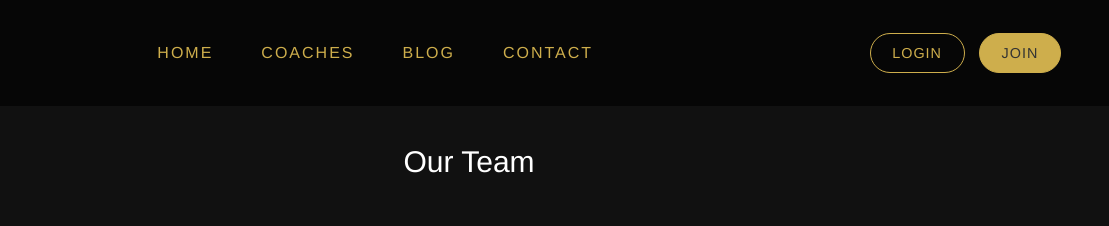
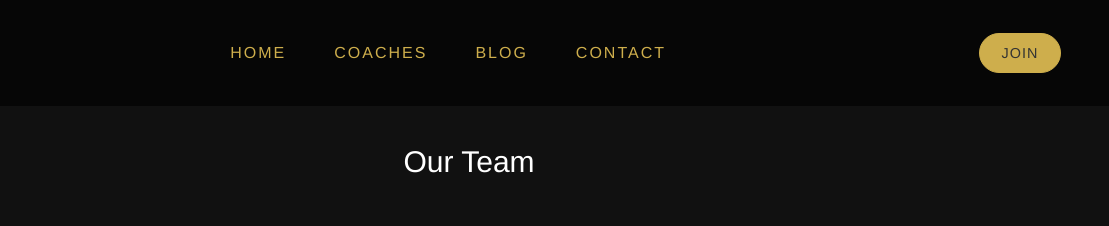
Before and after one commit to JackNDS/Per4orm, a plain HTML site: page coaches.html in a window 1280 px wide. Shown: the top 226 px of the page, 171-1280 px from the left. Drawn offline with Linux system fonts and the light colour scheme; a web font is replaced by a local one.

Commit message:
latest update23feb

```diff
--- a/coaches.html
+++ b/coaches.html
@@ -37,9 +37,6 @@
             <a href="#contact" class="nav__link contact_link">Contact</a>
           </li>
           <li class="nav__list-item">
-            <a class="burger-btn" href="#">Login</a>
-          </li>
-          <li class="nav__list-item">
             <a class="nav__link--btn--highlight burger-btn-join" href="index#membership"
               >Join</a
             >
@@ -53,9 +50,6 @@
       </nav>
       <nav class="account">
         <ul class="nav__list">
-          <li class="nav__list-item">
-            <a class="nav__link nav__link--btn" href="#">Login</a>
-          </li>
           <li class="nav__list-item">
             <a
               class="nav__link nav__link--btn nav__link--btn--highlight"
```
